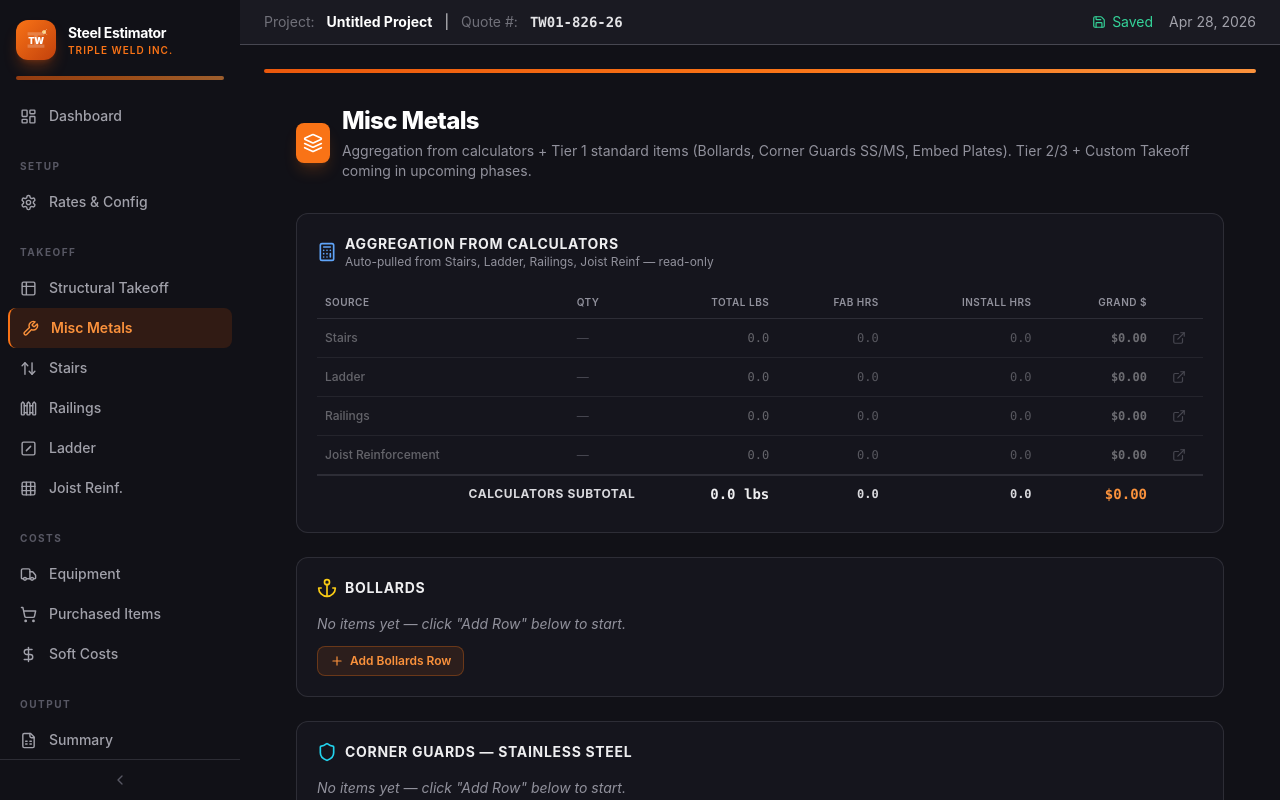
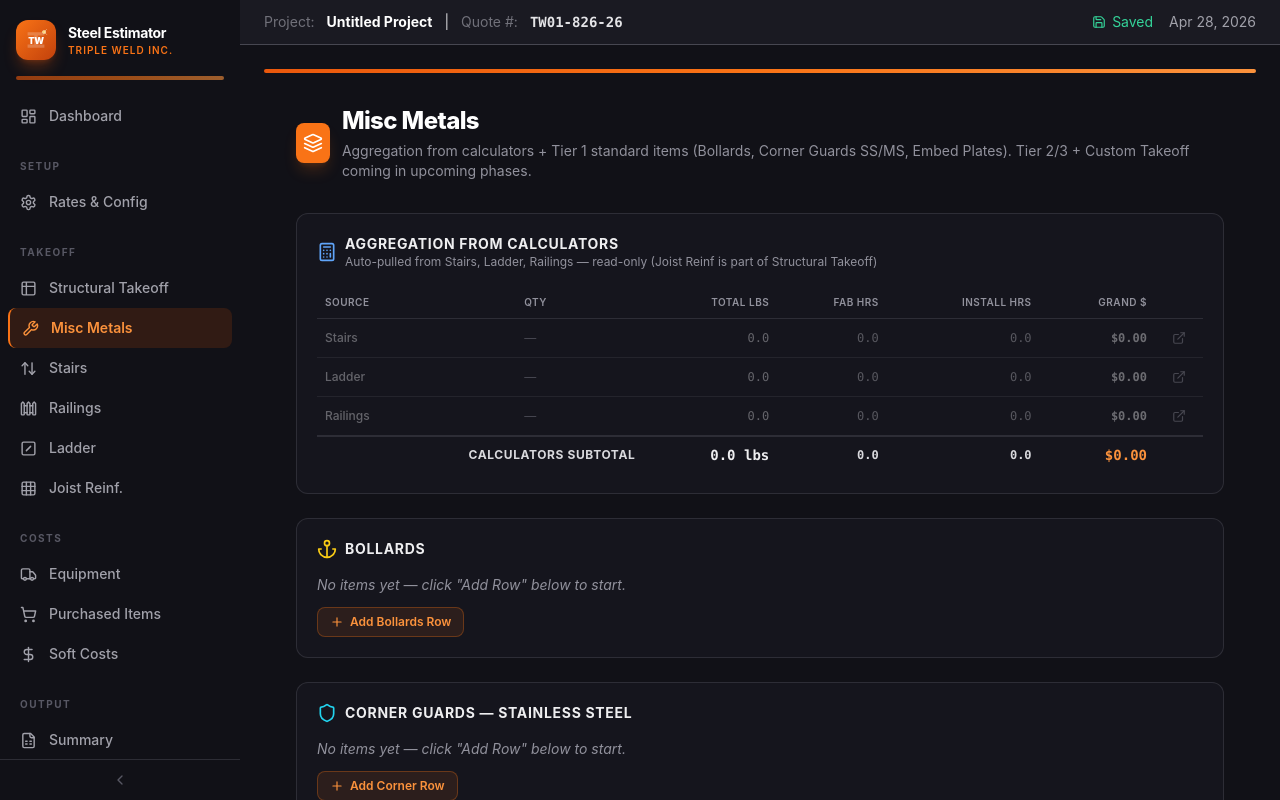
Before and after one commit to Tripleweld/steel-estimator-pro, a React (Vite) app: page /misc-metals in a window 1280 px wide. Built offline with nearby package versions, Linux system fonts and the light colour scheme.

Commit message:
fix(MiscMetals): remove Joist Reinforcement from aggregation (already linked to Structural Takeoff)

```diff
--- a/src/pages/MiscMetals.jsx
+++ b/src/pages/MiscMetals.jsx
@@ -396,7 +396,7 @@ function AggregationSection({ state }) {
   const stairsC = state.stairsComputed || {}
   const ladderC = state.ladderComputed || {}
   const railings = state.railings || []
-  const joistReinf = state.joistReinf || []
+  // Note: joistReinf is included in Structural Takeoff, not summed here
 
   const stairs = {
     label: 'Stairs',
@@ -428,24 +428,15 @@ function AggregationSection({ state }) {
     instHrs: railings.reduce((s, r) => s + Number(r.instHrs || 0), 0),
     link: '/railings',
   }
-  const jr = {
-    label: 'Joist Reinforcement',
-    qty: joistReinf.length > 0 ? `${joistReinf.length} marks` : '—',
-    lbs: joistReinf.reduce((s, r) => s + Number(r.weightLbs || 0), 0),
-    matCost: 0,
-    grandTotal: 0,
-    fabHrs: joistReinf.reduce((s, r) => s + Number(r.fabHrs || 0), 0),
-    instHrs: joistReinf.reduce((s, r) => s + Number(r.instHrs || 0), 0),
-    link: '/joist-reinf',
-  }
-  const rows = [stairs, ladder, rl, jr]
+  // Joist Reinforcement excluded — accounted for in Structural Takeoff
+  const rows = [stairs, ladder, rl]
   const totalLbs = rows.reduce((s, r) => s + r.lbs, 0)
   const totalGrand = rows.reduce((s, r) => s + r.grandTotal, 0)
   const totalFab = rows.reduce((s, r) => s + r.fabHrs, 0)
   const totalInst = rows.reduce((s, r) => s + r.instHrs, 0)
 
   return (
-    <SectionCard icon={Calculator} title="Aggregation from calculators" subtitle="Auto-pulled from Stairs, Ladder, Railings, Joist Reinf — read-only" color="text-blue-400">
+    <SectionCard icon={Calculator} title="Aggregation from calculators" subtitle="Auto-pulled from Stairs, Ladder, Railings — read-only (Joist Reinf is part of Structural Takeoff)" color="text-blue-400">
       <div className="overflow-x-auto">
         <table className="w-full text-xs">
           <thead>
@@ -506,8 +497,7 @@ export default function MiscMetals() {
   const calcsTotal =
     (stairsC.grandTotal || 0) +
     (ladderC.grandTotal || 0) +
-    (railings.reduce((s, r) => s + Number(r.weightLbs || 0), 0) * 1.20) + // crude estimate
-    (joistReinf.reduce((s, r) => s + Number(r.weightLbs || 0), 0) * 1.20)
+    (railings.reduce((s, r) => s + Number(r.weightLbs || 0), 0) * 1.20) // crude estimate
 
   // Compute Tier-1 standard totals
   const findRate = (item) => {
```
